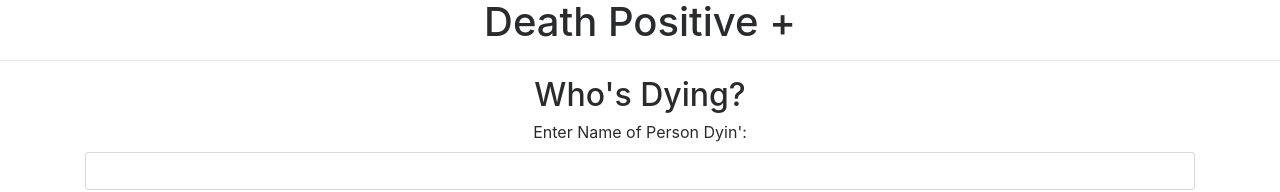
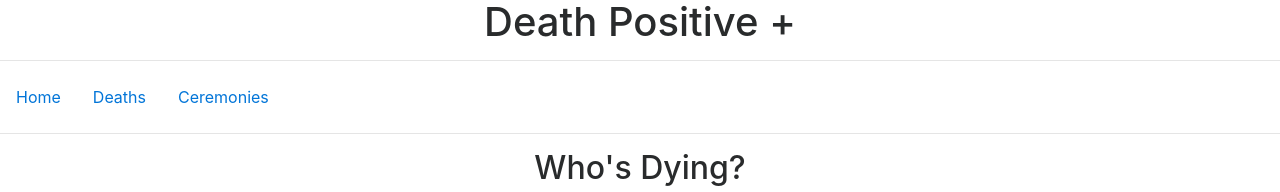
Before and after one commit to kelseyshiba/death-positive-frontend, a React (Create React App) app: page /deaths in a window 1280 px wide. Shown: the top 192 px of the page. Built offline with nearby package versions, Linux system fonts and the light colour scheme; no server answers.

Commit message:
added router, nav, & react bootstrap

```diff
--- a/package.json
+++ b/package.json
@@ -6,7 +6,9 @@
     "@testing-library/jest-dom": "^4.2.4",
     "@testing-library/react": "^9.3.2",
     "@testing-library/user-event": "^7.1.2",
+    "bootstrap": "^4.5.2",
     "react": "^16.13.1",
+    "react-bootstrap": "^1.3.0",
     "react-dom": "^16.13.1",
     "react-redux": "^7.2.1",
     "react-router-dom": "^5.2.0",
--- a/src/App.js
+++ b/src/App.js
@@ -1,5 +1,7 @@
 import React from 'react';
 //import logo from './logo.svg';
+import { BrowserRouter as Router, Route } from 'react-router-dom';
+import NavBar from './components/NavBar';
 import './App.css';
 import DeathsContainer from './containers/DeathsContainer';
 
@@ -7,11 +9,16 @@
 
   render(){
     return (
+      <Router>
       <div className="App">
         <h1 className='text-center'>Death Positive +</h1>
         <hr/>
-        <DeathsContainer />
+        <NavBar />
+        <hr/>
+        <Route exact path="/" render={() => <div>Home</div>} />
+        <Route path='/deaths' render={routerProps => <DeathsContainer {...routerProps}/>} />
       </div>
+      </Router>
     );
   }
 }
--- /dev/null
+++ b/src/components/NavBar.js
@@ -0,0 +1,52 @@
+import React from 'react';
+import { NavLink } from 'react-router-dom';
+import { Nav } from 'react-bootstrap';
+
+const NavBar = () => {
+    return (
+        <div>
+        <Nav>
+            <Nav.Link className='nav-item active' as={NavLink} to='/' exact>Home</Nav.Link>
+            <Nav.Link as={NavLink} to='/deaths'>Deaths</Nav.Link>
+            <Nav.Link as={NavLink} to='/ceremonies'>Ceremonies</Nav.Link>
+        </Nav>
+        </div>
+    )
+}
+
+export default NavBar;
+
+
+{/* <div>
+<nav className="navbar navbar-expand-lg navbar-light bg-light">
+<a className="navbar-brand" href="#">Navbar</a>
+<button className="navbar-toggler" type="button" data-toggle="collapse" data-target="#navbarNavDropdown" aria-controls="navbarNavDropdown" aria-expanded="false" aria-label="Toggle navigation">
+<span className="navbar-toggler-icon"></span>
+</button>
+<div className="collapse navbar-collapse" id="navbarNavDropdown">
+    <ul className="navbar-nav">
+        <li className="nav-item active">
+        <NavLink className='nav-link' to="/">Home</NavLink>
+        <a className="nav-link" href="#">Home <span className="sr-only">(current)</span></a>
+        </li>
+        <li className="nav-item">
+        <NavLink style={{ marginRight: '10px' }} to="/deaths">Deaths</NavLink>
+        <a className="nav-link" href="#">Features</a>
+        </li>
+        <li className="nav-item">
+        <a className="nav-link" href="#">Pricing</a>
+        </li>
+        <li className="nav-item dropdown">
+        <a className="nav-link dropdown-toggle" href="#" id="navbarDropdownMenuLink" data-toggle="dropdown" aria-haspopup="true" aria-expanded="false">
+        Dropdown link
+        </a>
+        <div className="dropdown-menu" aria-labelledby="navbarDropdownMenuLink">
+        <a className="dropdown-item" href="#">Action</a>
+        <a className="dropdown-item" href="#">Another action</a>
+        <a className="dropdown-item" href="#">Something else here</a>
+        </div>
+        </li>
+    </ul>
+</div>
+</nav>
+</div> */}
```
Also changed, not shown: 1 other file (tests, documents, lock files or other folders).
